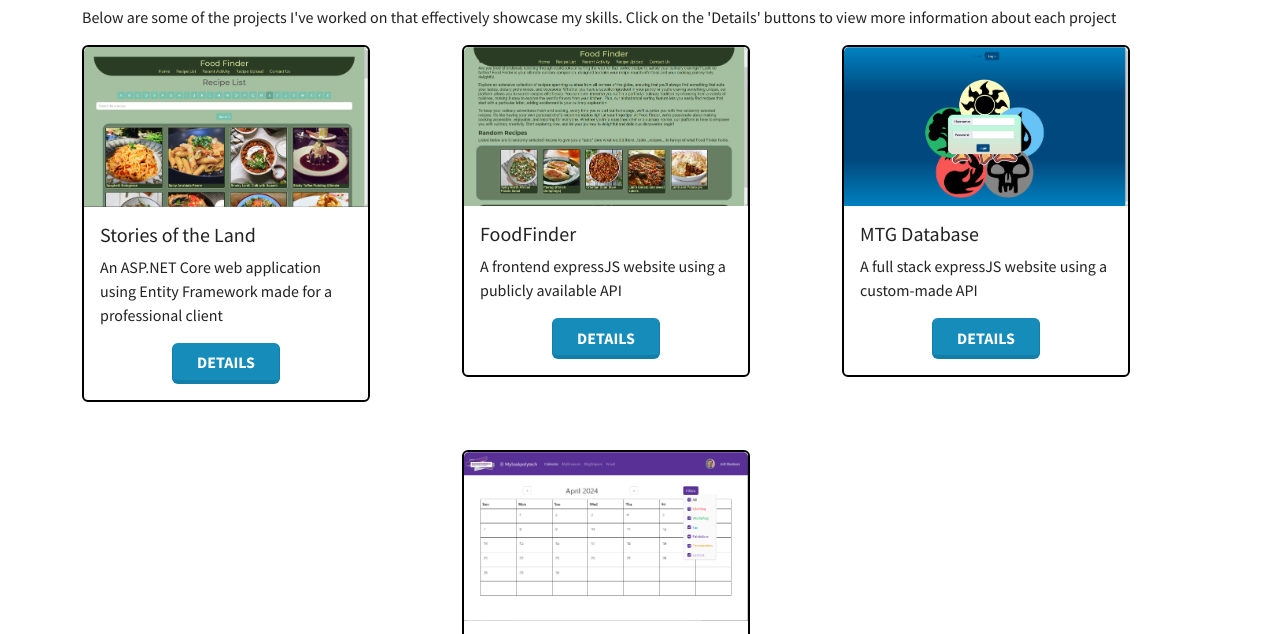
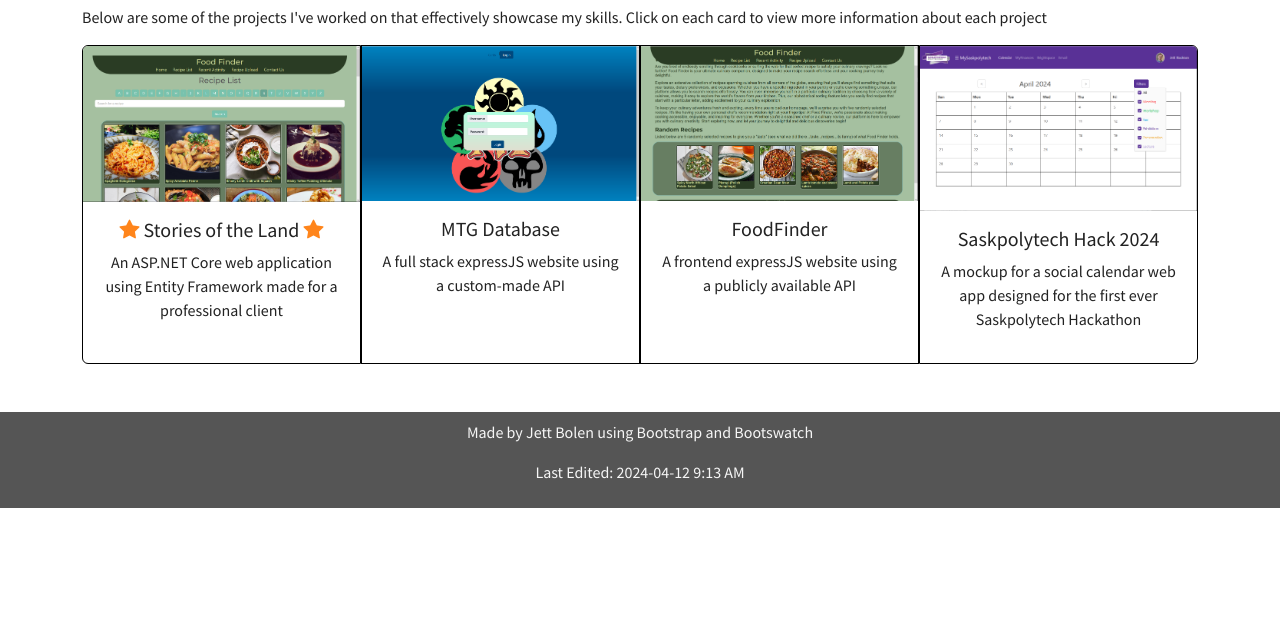
Before and after one commit to Moleman114/Moleman114.github.io, a plain HTML site: page projects.html in a window 1280 px wide. Shown: the part 159-793 px from the top of the page. Drawn offline with nearby package versions, Linux system fonts and the light colour scheme.

Commit message:
Removed buttons and added greyscale hover effect plus onclick handler

```diff
--- a/projects.html
+++ b/projects.html
@@ -17,6 +17,23 @@
             background: #c471f5;
             background: -webkit-linear-gradient(to right, rgba(196, 113, 245, 1), rgba(250, 113, 205, 1));
             background: linear-gradient(to right, rgba(196, 113, 245, 1), rgba(250, 113, 205, 1))
+        }
+
+        /* class for cards on the page that link to respective modals */
+        .project-card:hover,
+        .project-card:hover img {
+            filter: grayscale(100%);
+        }
+
+        .project-card:hover::before,
+        .project-card:hover img::before {
+            content: "";
+            position: absolute;
+            top: 0;
+            left: 0;
+            width: 100%;
+            height: 100%;
+            background-color: rgba(125, 125, 125, 0.5); /* Adjust the RGBA values and opacity as needed */
         }
     </style>
 </head>
@@ -50,65 +67,59 @@
 
 <div class="container py-5">
     <h1 class="fw-bold">Projects</h1>
-    <p>Below are some of the projects I've worked on that effectively showcase my skills. Click on the 'Details' buttons
+    <p>Below are some of the projects I've worked on that effectively showcase my skills. Click on each card
         to view more information about each project</p>
 
     <!-- cards -->
-    <div class="row row-cols-1 row-cols-md-2 row-cols-lg-3 justify-content-center g-4">
+    <div class="justify-content-center g-4">
+        <div class="card-group">
 
-        <div class="col mb-4">
-            <div class="card border border-black border-2" style="width: 18rem;">
+            <div class="card border border-black border-1 project-card" style="width: 18rem;">
                 <img src="/media/FoodFinder2.png" class="card-img-top" alt="...">
-                <div class="card-body">
-                    <h5 class="card-title">Stories of the Land</h5>
+                <div class="card-body text-center">
+                    <h5 class="card-title"><i class="bi bi-star-fill text-warning"></i> Stories of the Land <i class="bi bi-star-fill text-warning"></i></h5>
                     <p class="card-text">An ASP.NET Core web application using Entity Framework made for a professional client</p>
                     <div class="text-center">
-                        <button class="btn btn-primary" data-bs-toggle="modal" data-bs-target="#sotlModal">Details</button>
+                        <button hidden class="btn btn-primary" data-bs-toggle="modal" data-bs-target="#sotlModal">Details</button>
+                    </div>
+                </div>
+            </div>
+
+            <div class="card border border-black border-1 project-card" style="width: 18rem;">
+                <img src="/media/MTGAPI1.png" class="card-img-top" alt="...">
+                <div class="card-body text-center">
+                    <h5 class="card-title">MTG Database</h5>
+                    <p class="card-text">A full stack expressJS website using a custom-made API</p>
+                    <div class="text-center">
+                        <button hidden class="btn btn-primary" data-bs-toggle="modal" data-bs-target="#mtgDatabaseModal">Details</button>
+                    </div>
+                </div>
+            </div>
+
+            <div class="card border border-black border-1 project-card" style="width: 18rem;">
+                <img src="/media/FoodFinder1.png" class="card-img-top" alt="...">
+                <div class="card-body text-center">
+                    <h5 class="card-title">FoodFinder</h5>
+                    <p class="card-text">A frontend expressJS website using a publicly available API</p>
+                    <div class="text-center">
+                        <button hidden class="btn btn-primary" data-bs-toggle="modal" data-bs-target="#foodFinderModal">Details</button>
+                    </div>
+                </div>
+            </div>
+
+            <div class="card border border-black border-1 project-card" style="width: 18rem;">
+                <img src="/media/Saskpolyhack1.png" class="card-img-top" alt="...">
+                <div class="card-body text-center">
+                    <h5 class="card-title text-center">Saskpolytech Hack 2024</h5>
+                    <p class="card-text">A mockup for a social calendar web app designed for the first ever Saskpolytech Hackathon</p>
+                    <div class="text-center">
+                        <button hidden class="btn btn-primary" data-bs-toggle="modal" data-bs-target="#saskpolytechModal">Details</button>
                     </div>
                 </div>
             </div>
         </div>
+    </div>
 
-        <div class="col mb-4">
-            <div class="card border border-black border-2" style="width: 18rem;">
-                <img src="/media/FoodFinder1.png" class="card-img-top" alt="...">
-                <div class="card-body">
-                    <h5 class="card-title">FoodFinder</h5>
-                    <p class="card-text">A frontend expressJS website using a publicly available API</p>
-                    <div class="text-center">
-                        <button class="btn btn-primary" data-bs-toggle="modal" data-bs-target="#foodFinderModal">Details</button>
-                    </div>
-                </div>
-            </div>
-        </div>
-
-        <div class="col mb-4">
-            <div class="card border border-black border-2" style="width: 18rem;">
-                <img src="/media/MTGAPI1.png" class="card-img-top" alt="...">
-                <div class="card-body">
-                    <h5 class="card-title">MTG Database</h5>
-                    <p class="card-text">A full stack expressJS website using a custom-made API</p>
-                    <div class="text-center">
-                        <button class="btn btn-primary" data-bs-toggle="modal" data-bs-target="#mtgDatabaseModal">Details</button>
-                    </div>
-                </div>
-            </div>
-        </div>
-
-        <div class="col mb-4">
-            <div class="card border border-black border-2" style="width: 18rem;">
-                <img src="/media/Saskpolyhack1.png" class="card-img-top" alt="...">
-                <div class="card-body">
-                    <h5 class="card-title">Saskpolytech Hack 2024</h5>
-                    <p class="card-text">A mockup for a social calendar web app designed for the first ever Saskpolytech Hackathon</p>
-                    <div class="text-center">
-                        <button class="btn btn-primary" data-bs-toggle="modal" data-bs-target="#saskpolytechModal">Details</button>
-                    </div>
-                </div>
-            </div>
-        </div>
-
-    </div>
 </div>
 
 
@@ -118,7 +129,7 @@
     <div class="modal-dialog">
         <div class="modal-content">
             <div class="modal-header gradient-custom">
-                <h5 class="modal-title" id="sotlModalLabel">Stories of the Land Details</h5>
+                <h5 class="modal-title" id="sotlModalLabel">Stories of the Land</h5>
                 <button type="button" class="btn-close" data-bs-dismiss="modal" aria-label="Close"></button>
             </div>
             <div class="modal-body">
@@ -182,7 +193,7 @@
     <div class="modal-dialog">
         <div class="modal-content">
             <div class="modal-header gradient-custom">
-                <h5 class="modal-title" id="foodFinderModalLabel">FoodFinder Details</h5>
+                <h5 class="modal-title" id="foodFinderModalLabel">FoodFinder</h5>
                 <button type="button" class="btn-close" data-bs-dismiss="modal" aria-label="Close"></button>
             </div>
             <div class="modal-body">
@@ -230,7 +241,7 @@
     <div class="modal-dialog">
         <div class="modal-content">
             <div class="modal-header gradient-custom">
-                <h5 class="modal-title" id="mtgDatabaseModalLabel">MTG Database Details</h5>
+                <h5 class="modal-title" id="mtgDatabaseModalLabel">MTG Database</h5>
                 <button type="button" class="btn-close" data-bs-dismiss="modal" aria-label="Close"></button>
             </div>
             <div class="modal-body">
@@ -344,5 +355,18 @@
     </div>
 </footer>
 
+<script>
+    var projectCards = document.querySelectorAll('.project-card');
+
+    projectCards.forEach(function(card) {
+        card.addEventListener('click', function() {
+            var targetModalId = this.querySelector('button').getAttribute('data-bs-target');
+            var targetModal = document.querySelector(targetModalId);
+            var modal = new bootstrap.Modal(targetModal);
+            modal.show();
+        });
+    });
+</script>
+
 </body>
 </html>
```
